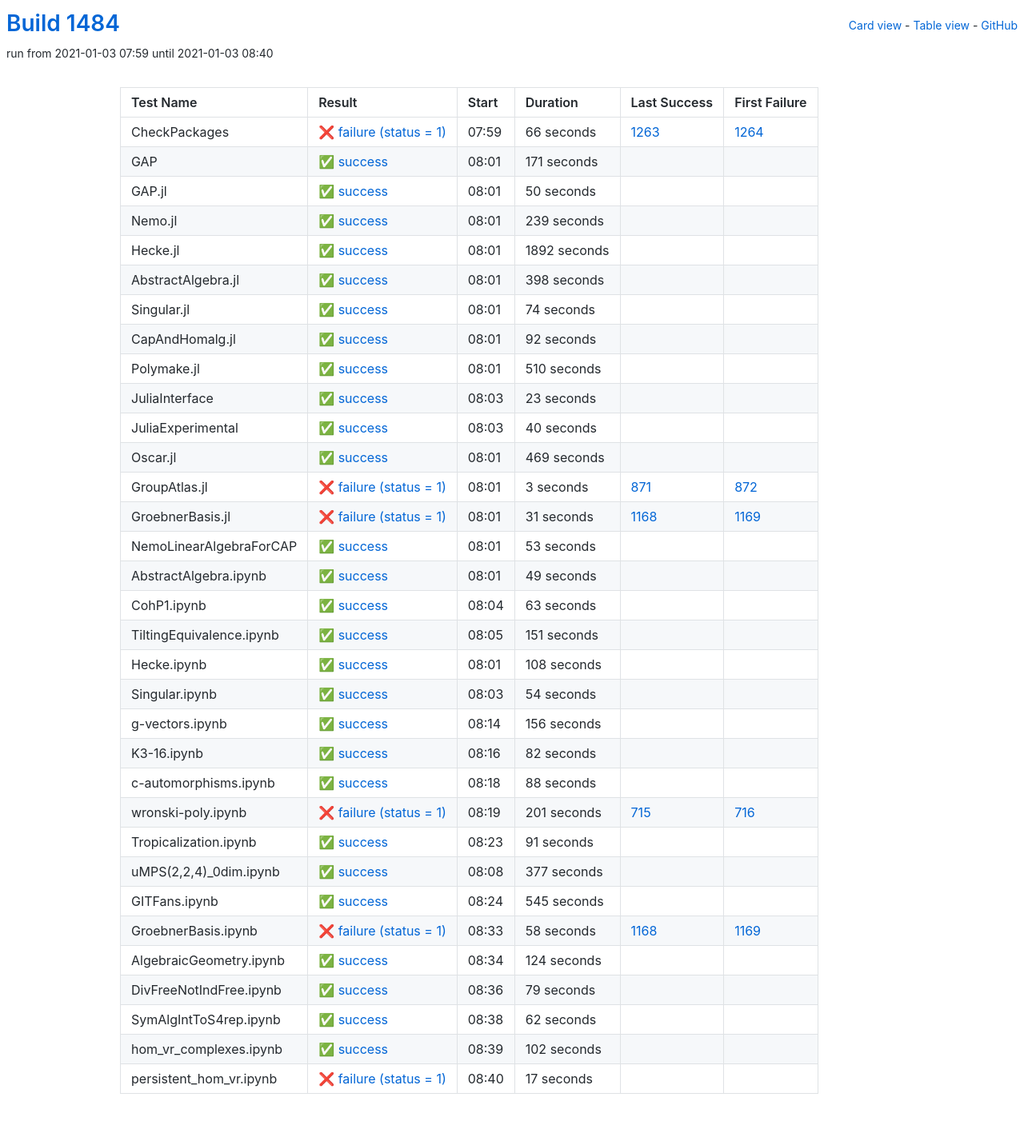
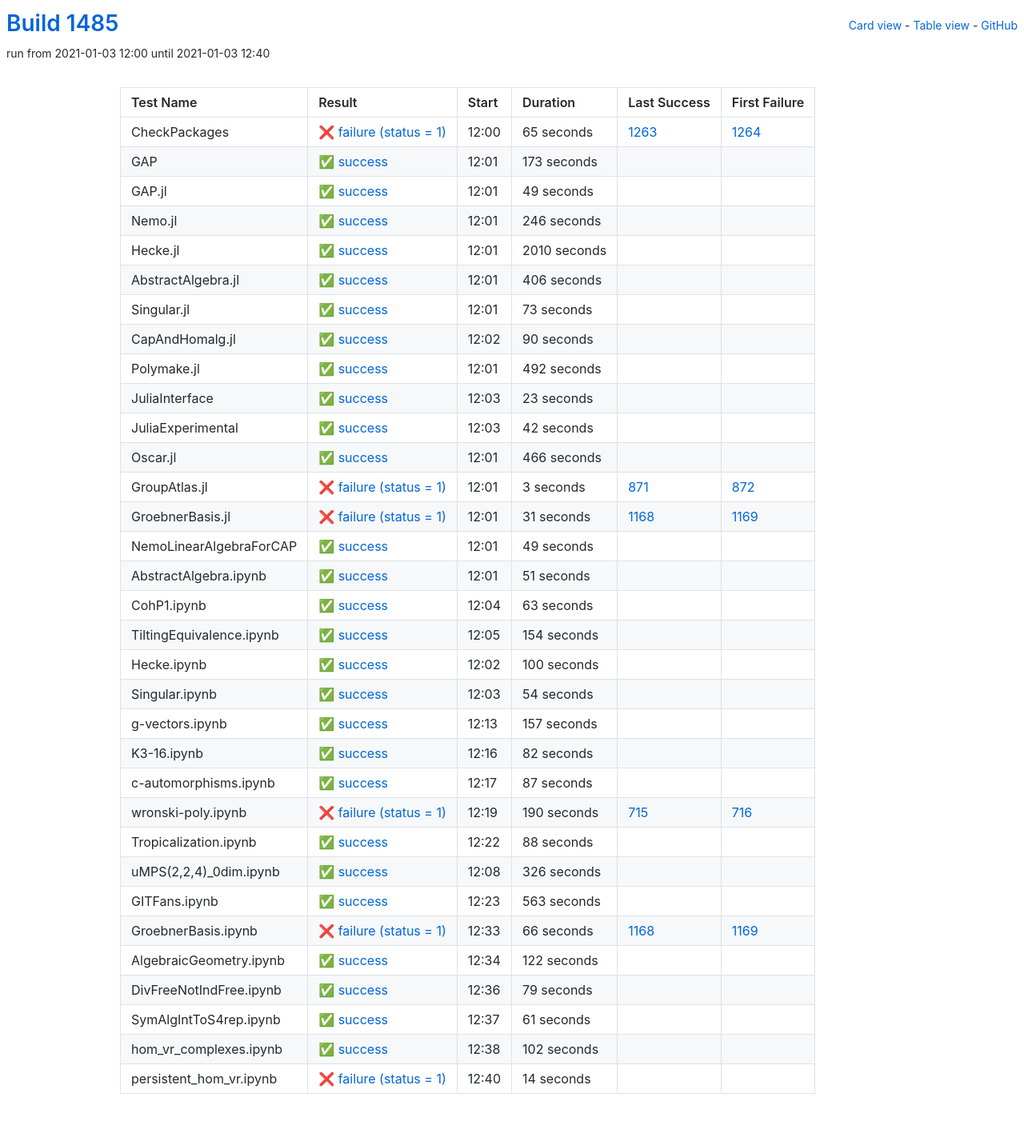
Before and after one commit to oscar-system/oscar-ci-status-stable, a Jekyll site: the page built from table.html, in a window 1280 px wide. Shown: the whole page at 80% size. Built offline with Jekyll 4.4.1, drawn with Linux system fonts in a browser that asks for light colours.

Commit message:
Build #1485

```diff
--- a/_data/ci.yml
+++ b/_data/ci.yml
@@ -1,6 +1,6 @@
 ---
-build: 1484
-build_url: https://oscarci.mathematik.uni-kl.de/job/oscar-stable/1484/
+build: 1485
+build_url: https://oscarci.mathematik.uni-kl.de/job/oscar-stable/1485/
 job: oscar-stable
 organization: oscar-system
 repo: oscar-ci-status-stable
@@ -8,116 +8,116 @@ repourl: https://github.com/oscar-system/oscar-ci-status-stable
 tests:
 - name: CheckPackages
   id: checkpackages
-  log: https://oscarci.mathematik.uni-kl.de/job/oscar-stable/1484/artifact/logs/build-1484/CheckPackages.log
-  start: 2021-01-03 07:59
+  log: https://oscarci.mathematik.uni-kl.de/job/oscar-stable/1485/artifact/logs/build-1485/CheckPackages.log
+  start: 2021-01-03 12:00
   success: false
   exitcode: 1
   status: failure
-  duration: 66
+  duration: 65
   last_success: 1263
   last_success_url: https://oscarci.mathematik.uni-kl.de/job/oscar-stable/1263/
   first_failure: 1264
   first_failure_url: https://oscarci.mathematik.uni-kl.de/job/oscar-stable/1264/
 - name: GAP
   id: gap
-  log: https://oscarci.mathematik.uni-kl.de/job/oscar-stable/1484/artifact/logs/build-1484/GAP.log
-  start: 2021-01-03 08:01
+  log: https://oscarci.mathematik.uni-kl.de/job/oscar-stable/1485/artifact/logs/build-1485/GAP.log
+  start: 2021-01-03 12:01
   success: true
   exitcode: 0
   status: success
-  duration: 171
+  duration: 173
   last_success: false
   last_success_url:
   first_failure: false
   first_failure_url:
 - name: GAP.jl
   id: gap-jl
-  log: https://oscarci.mathematik.uni-kl.de/job/oscar-stable/1484/artifact/logs/build-1484/GAP.jl.log
-  start: 2021-01-03 08:01
+  log: https://oscarci.mathematik.uni-kl.de/job/oscar-stable/1485/artifact/logs/build-1485/GAP.jl.log
+  start: 2021-01-03 12:01
   success: true
   exitcode: 0
   status: success
-  duration: 50
+  duration: 49
   last_success: false
   last_success_url:
   first_failure: false
   first_failure_url:
 - name: Nemo.jl
   id: nemo-jl
-  log: https://oscarci.mathematik.uni-kl.de/job/oscar-stable/1484/artifact/logs/build-1484/Nemo.jl.log
-  start: 2021-01-03 08:01
+  log: https://oscarci.mathematik.uni-kl.de/job/oscar-stable/1485/artifact/logs/build-1485/Nemo.jl.log
+  start: 2021-01-03 12:01
   success: true
   exitcode: 0
   status: success
-  duration: 239
+  duration: 246
   last_success: false
   last_success_url:
   first_failure: false
   first_failure_url:
 - name: Hecke.jl
   id: hecke-jl
-  log: https://oscarci.mathematik.uni-kl.de/job/oscar-stable/1484/artifact/logs/build-1484/Hecke.jl.log
-  start: 2021-01-03 08:01
+  log: https://oscarci.mathematik.uni-kl.de/job/oscar-stable/1485/artifact/logs/build-1485/Hecke.jl.log
+  start: 2021-01-03 12:01
   success: true
   exitcode: 0
   status: success
-  duration: 1892
+  duration: 2010
   last_success: false
   last_success_url:
   first_failure: false
   first_failure_url:
 - name: AbstractAlgebra.jl
   id: abstractalgebra-jl
-  log: https://oscarci.mathematik.uni-kl.de/job/oscar-stable/1484/artifact/logs/build-1484/AbstractAlgebra.jl.log
-  start: 2021-01-03 08:01
+  log: https://oscarci.mathematik.uni-kl.de/job/oscar-stable/1485/artifact/logs/build-1485/AbstractAlgebra.jl.log
+  start: 2021-01-03 12:01
   success: true
   exitcode: 0
   status: success
-  duration: 398
+  duration: 406
   last_success: false
   last_success_url:
   first_failure: false
   first_failure_url:
 - name: Singular.jl
   id: singular-jl
-  log: https://oscarci.mathematik.uni-kl.de/job/oscar-stable/1484/artifact/logs/build-1484/Singular.jl.log
-  start: 2021-01-03 08:01
+  log: https://oscarci.mathematik.uni-kl.de/job/oscar-stable/1485/artifact/logs/build-1485/Singular.jl.log
+  start: 2021-01-03 12:01
   success: true
   exitcode: 0
   status: success
-  duration: 74
+  duration: 73
   last_success: false
   last_success_url:
   first_failure: false
   first_failure_url:
 - name: CapAndHomalg.jl
   id: capandhomalg-jl
-  log: https://oscarci.mathematik.uni-kl.de/job/oscar-stable/1484/artifact/logs/build-1484/CapAndHomalg.jl.log
-  start: 2021-01-03 08:01
+  log: https://oscarci.mathematik.uni-kl.de/job/oscar-stable/1485/artifact/logs/build-1485/CapAndHomalg.jl.log
+  start: 2021-01-03 12:02
   success: true
   exitcode: 0
   status: success
-  duration: 92
+  duration: 90
   last_success: false
   last_success_url:
   first_failure: false
   first_failure_url:
 - name: Polymake.jl
   id: polymake-jl
-  log: https://oscarci.mathematik.uni-kl.de/job/oscar-stable/1484/artifact/logs/build-1484/Polymake.jl.log
-  start: 2021-01-03 08:01
+  log: https://oscarci.mathematik.uni-kl.de/job/oscar-stable/1485/artifact/logs/build-1485/Polymake.jl.log
+  start: 2021-01-03 12:01
   success: true
   exitcode: 0
   status: success
-  duration: 510
+  duration: 492
   last_success: false
   last_success_url:
   first_failure: false
   first_failure_url:
 - name: JuliaInterface
   id: juliainterface
-  log: https://oscarci.mathematik.uni-kl.de/job/oscar-stable/1484/artifact/logs/build-1484/JuliaInterface.log
-  start: 2021-01-03 08:03
+  log: https://oscarci.mathematik.uni-kl.de/job/oscar-stable/1485/artifact/logs/build-1485/JuliaInterface.log
+  start: 2021-01-03 12:03
   success: true
   exitcode: 0
   status: success
@@ -128,32 +128,32 @@ tests:
   first_failure_url:
 - name: JuliaExperimental
   id: juliaexperimental
-  log: https://oscarci.mathematik.uni-kl.de/job/oscar-stable/1484/artifact/logs/build-1484/JuliaExperimental.log
-  start: 2021-01-03 08:03
+  log: https://oscarci.mathematik.uni-kl.de/job/oscar-stable/1485/artifact/logs/build-1485/JuliaExperimental.log
+  start: 2021-01-03 12:03
   success: true
   exitcode: 0
   status: success
-  duration: 40
+  duration: 42
   last_success: false
   last_success_url:
   first_failure: false
   first_failure_url:
 - name: Oscar.jl
   id: oscar-jl
-  log: https://oscarci.mathematik.uni-kl.de/job/oscar-stable/1484/artifact/logs/build-1484/Oscar.jl.log
-  start: 2021-01-03 08:01
+  log: https://oscarci.mathematik.uni-kl.de/job/oscar-stable/1485/artifact/logs/build-1485/Oscar.jl.log
+  start: 2021-01-03 12:01
   success: true
   exitcode: 0
   status: success
-  duration: 469
+  duration: 466
   last_success: false
   last_success_url:
   first_failure: false
   first_failure_url:
 - name: GroupAtlas.jl
   id: groupatlas-jl
-  log: https://oscarci.mathematik.uni-kl.de/job/oscar-stable/1484/artifact/logs/build-1484/GroupAtlas.jl.log
-  start: 2021-01-03 08:01
+  log: https://oscarci.mathematik.uni-kl.de/job/oscar-stable/1485/artifact/logs/build-1485/GroupAtlas.jl.log
+  start: 2021-01-03 12:01
   success: false
   exitcode: 1
   status: failure
@@ -164,8 +164,8 @@ tests:
   first_failure_url: https://oscarci.mathematik.uni-kl.de/job/oscar-stable/872/
 - name: GroebnerBasis.jl
   id: groebnerbasis-jl
-  log: https://oscarci.mathematik.uni-kl.de/job/oscar-stable/1484/artifact/logs/build-1484/GroebnerBasis.jl.log
-  start: 2021-01-03 08:01
+  log: https://oscarci.mathematik.uni-kl.de/job/oscar-stable/1485/artifact/logs/build-1485/GroebnerBasis.jl.log
+  start: 2021-01-03 12:01
   success: false
   exitcode: 1
   status: failure
@@ -176,20 +176,8 @@ tests:
   first_failure_url: https://oscarci.mathematik.uni-kl.de/job/oscar-stable/1169/
 - name: NemoLinearAlgebraForCAP
   id: nemolinearalgebraforcap
-  log: https://oscarci.mathematik.uni-kl.de/job/oscar-stable/1484/artifact/logs/build-1484/NemoLinearAlgebraForCAP.log
-  start: 2021-01-03 08:01
-  success: true
-  exitcode: 0
-  status: success
-  duration: 53
-  last_success: false
-  last_success_url:
-  first_failure: false
-  first_failure_url:
-- name: AbstractAlgebra.ipynb
-  id: abstractalgebra-ipynb
-  log: https://oscarci.mathematik.uni-kl.de/job/oscar-stable/1484/artifact/logs/build-1484/AbstractAlgebra.ipynb.log
-  start: 2021-01-03 08:01
+  log: https://oscarci.mathematik.uni-kl.de/job/oscar-stable/1485/artifact/logs/build-1485/NemoLinearAlgebraForCAP.log
+  start: 2021-01-03 12:01
   success: true
   exitcode: 0
   status: success
@@ -198,10 +186,22 @@ tests:
   last_success_url:
   first_failure: false
   first_failure_url:
+- name: AbstractAlgebra.ipynb
+  id: abstractalgebra-ipynb
+  log: https://oscarci.mathematik.uni-kl.de/job/oscar-stable/1485/artifact/logs/build-1485/AbstractAlgebra.ipynb.log
+  start: 2021-01-03 12:01
+  success: true
+  exitcode: 0
+  status: success
+  duration: 51
+  last_success: false
+  last_success_url:
+  first_failure: false
+  first_failure_url:
 - name: CohP1.ipynb
   id: cohp1-ipynb
-  log: https://oscarci.mathematik.uni-kl.de/job/oscar-stable/1484/artifact/logs/build-1484/CohP1.ipynb.log
-  start: 2021-01-03 08:04
+  log: https://oscarci.mathematik.uni-kl.de/job/oscar-stable/1485/artifact/logs/build-1485/CohP1.ipynb.log
+  start: 2021-01-03 12:04
   success: true
   exitcode: 0
   status: success
@@ -212,32 +212,32 @@ tests:
   first_failure_url:
 - name: TiltingEquivalence.ipynb
   id: tiltingequivalence-ipynb
-  log: https://oscarci.mathematik.uni-kl.de/job/oscar-stable/1484/artifact/logs/build-1484/TiltingEquivalence.ipynb.log
-  start: 2021-01-03 08:05
+  log: https://oscarci.mathematik.uni-kl.de/job/oscar-stable/1485/artifact/logs/build-1485/TiltingEquivalence.ipynb.log
+  start: 2021-01-03 12:05
   success: true
   exitcode: 0
   status: success
-  duration: 151
+  duration: 154
   last_success: false
   last_success_url:
   first_failure: false
   first_failure_url:
 - name: Hecke.ipynb
   id: hecke-ipynb
-  log: https://oscarci.mathematik.uni-kl.de/job/oscar-stable/1484/artifact/logs/build-1484/Hecke.ipynb.log
-  start: 2021-01-03 08:01
+  log: https://oscarci.mathematik.uni-kl.de/job/oscar-stable/1485/artifact/logs/build-1485/Hecke.ipynb.log
+  start: 2021-01-03 12:02
   success: true
   exitcode: 0
   status: success
-  duration: 108
+  duration: 100
   last_success: false
   last_success_url:
   first_failure: false
   first_failure_url:
 - name: Singular.ipynb
   id: singular-ipynb
-  log: https://oscarci.mathematik.uni-kl.de/job/oscar-stable/1484/artifact/logs/build-1484/Singular.ipynb.log
-  start: 2021-01-03 08:03
+  log: https://oscarci.mathematik.uni-kl.de/job/oscar-stable/1485/artifact/logs/build-1485/Singular.ipynb.log
+  start: 2021-01-03 12:03
   success: true
   exitcode: 0
   status: success
@@ -248,20 +248,20 @@ tests:
   first_failure_url:
 - name: g-vectors.ipynb
   id: g-vectors-ipynb
-  log: https://oscarci.mathematik.uni-kl.de/job/oscar-stable/1484/artifact/logs/build-1484/g-vectors.ipynb.log
-  start: 2021-01-03 08:14
+  log: https://oscarci.mathematik.uni-kl.de/job/oscar-stable/1485/artifact/logs/build-1485/g-vectors.ipynb.log
+  start: 2021-01-03 12:13
   success: true
   exitcode: 0
   status: success
-  duration: 156
+  duration: 157
   last_success: false
   last_success_url:
   first_failure: false
   first_failure_url:
 - name: K3-16.ipynb
   id: k3-16-ipynb
-  log: https://oscarci.mathematik.uni-kl.de/job/oscar-stable/1484/artifact/logs/build-1484/K3-16.ipynb.log
-  start: 2021-01-03 08:16
+  log: https://oscarci.mathematik.uni-kl.de/job/oscar-stable/1485/artifact/logs/build-1485/K3-16.ipynb.log
+  start: 2021-01-03 12:16
   success: true
   exitcode: 0
   status: success
@@ -272,8 +272,32 @@ tests:
   first_failure_url:
 - name: c-automorphisms.ipynb
   id: c-automorphisms-ipynb
-  log: https://oscarci.mathematik.uni-kl.de/job/oscar-stable/1484/artifact/logs/build-1484/c-automorphisms.ipynb.log
-  start: 2021-01-03 08:18
+  log: https://oscarci.mathematik.uni-kl.de/job/oscar-stable/1485/artifact/logs/build-1485/c-automorphisms.ipynb.log
+  start: 2021-01-03 12:17
+  success: true
+  exitcode: 0
+  status: success
+  duration: 87
+  last_success: false
+  last_success_url:
+  first_failure: false
+  first_failure_url:
+- name: wronski-poly.ipynb
+  id: wronski-poly-ipynb
+  log: https://oscarci.mathematik.uni-kl.de/job/oscar-stable/1485/artifact/logs/build-1485/wronski-poly.ipynb.log
+  start: 2021-01-03 12:19
+  success: false
+  exitcode: 1
+  status: failure
+  duration: 190
+  last_success: 715
+  last_success_url: https://oscarci.mathematik.uni-kl.de/job/oscar-stable/715/
+  first_failure: 716
+  first_failure_url: https://oscarci.mathematik.uni-kl.de/job/oscar-stable/716/
+- name: Tropicalization.ipynb
+  id: tropicalization-ipynb
+  log: https://oscarci.mathematik.uni-kl.de/job/oscar-stable/1485/artifact/logs/build-1485/Tropicalization.ipynb.log
+  start: 2021-01-03 12:22
   success: true
   exitcode: 0
   status: success
@@ -282,82 +306,58 @@ tests:
   last_success_url:
   first_failure: false
   first_failure_url:
-- name: wronski-poly.ipynb
-  id: wronski-poly-ipynb
-  log: https://oscarci.mathematik.uni-kl.de/job/oscar-stable/1484/artifact/logs/build-1484/wronski-poly.ipynb.log
-  start: 2021-01-03 08:19
-  success: false
-  exitcode: 1
-  status: failure
-  duration: 201
-  last_success: 715
-  last_success_url: https://oscarci.mathematik.uni-kl.de/job/oscar-stable/715/
-  first_failure: 716
-  first_failure_url: https://oscarci.mathematik.uni-kl.de/job/oscar-stable/716/
-- name: Tropicalization.ipynb
-  id: tropicalization-ipynb
-  log: https://oscarci.mathematik.uni-kl.de/job/oscar-stable/1484/artifact/logs/build-1484/Tropicalization.ipynb.log
-  start: 2021-01-03 08:23
+- name: uMPS(2,2,4)_0dim.ipynb
+  id: umps-2-2-4-0dim-ipynb
+  log: https://oscarci.mathematik.uni-kl.de/job/oscar-stable/1485/artifact/logs/build-1485/uMPS-2-2-4-_0dim.ipynb.log
+  start: 2021-01-03 12:08
   success: true
   exitcode: 0
   status: success
-  duration: 91
-  last_success: false
-  last_success_url:
-  first_failure: false
-  first_failure_url:
-- name: uMPS(2,2,4)_0dim.ipynb
-  id: umps-2-2-4-0dim-ipynb
-  log: https://oscarci.mathematik.uni-kl.de/job/oscar-stable/1484/artifact/logs/build-1484/uMPS-2-2-4-_0dim.ipynb.log
-  start: 2021-01-03 08:08
-  success: true
-  exitcode: 0
-  status: success
-  duration: 377
+  duration: 326
   last_success: false
   last_success_url:
   first_failure: false
   first_failure_url:
 - name: GITFans.ipynb
   id: gitfans-ipynb
-  log: https://oscarci.mathematik.uni-kl.de/job/oscar-stable/1484/artifact/logs/build-1484/GITFans.ipynb.log
-  start: 2021-01-03 08:24
+  log: https://oscarci.mathematik.uni-kl.de/job/oscar-stable/1485/artifact/logs/build-1485/GITFans.ipynb.log
+  start: 2021-01-03 12:23
   success: true
   exitcode: 0
   status: success
-  duration: 545
+  duration: 563
   last_success: false
   last_success_url:
   first_failure: false
   first_failure_url:
 - name: GroebnerBasis.ipynb
   id: groebnerbasis-ipynb
-  log: https://oscarci.mathematik.uni-kl.de/job/oscar-stable/1484/artifact/logs/build-1484/GroebnerBasis.ipynb.log
-  start: 2021-01-03 08:33
+  log: https://oscarci.mathematik.uni-kl.de/job/oscar-stable/1485/artifact/logs/build-1485/GroebnerBasis.ipynb.log
+  start: 2021-01-03 12:33
   success: false
   exitcode: 1
   status: failure
-  duration: 58
+  duration: 66
   last_success: 1168
   last_success_url: https://oscarci.mathematik.uni-kl.de/job/oscar-stable/1168/
   first_failure: 1169
   first_failure_url: https://oscarci.mathematik.uni-kl.de/job/oscar-stable/1169/
 - name: AlgebraicGeometry.ipynb
   id: algebraicgeometry-ipynb
-  log: https://oscarci.mathematik.uni-kl.de/job/oscar-stable/1484/artifact/logs/build-1484/AlgebraicGeometry.ipynb.log
-  start: 2021-01-03 08:34
+  log: https://oscarci.mathematik.uni-kl.de/job/oscar-stable/1485/artifact/logs/build-1485/AlgebraicGeometry.ipynb.log
+  start: 2021-01-03 12:34
   success: true
   exitcode: 0
   status: success
-  duration: 124
+  duration: 122
   last_success: false
   last_success_url:
   first_failure: false
   first_failure_url:
 - name: DivFreeNotIndFree.ipynb
   id: divfreenotindfree-ipynb
-  log: https://oscarci.mathematik.uni-kl.de/job/oscar-stable/1484/artifact/logs/build-1484/DivFreeNotIndFree.ipynb.log
-  start: 2021-01-03 08:36
+  log: https://oscarci.mathematik.uni-kl.de/job/oscar-stable/1485/artifact/logs/build-1485/DivFreeNotIndFree.ipynb.log
+  start: 2021-01-03 12:36
   success: true
   exitcode: 0
   status: success
@@ -368,20 +368,20 @@ tests:
   first_failure_url:
 - name: SymAlgIntToS4rep.ipynb
   id: symalginttos4rep-ipynb
-  log: https://oscarci.mathematik.uni-kl.de/job/oscar-stable/1484/artifact/logs/build-1484/SymAlgIntToS4rep.ipynb.log
-  start: 2021-01-03 08:38
+  log: https://oscarci.mathematik.uni-kl.de/job/oscar-stable/1485/artifact/logs/build-1485/SymAlgIntToS4rep.ipynb.log
+  start: 2021-01-03 12:37
   success: true
   exitcode: 0
   status: success
-  duration: 62
+  duration: 61
   last_success: false
   last_success_url:
   first_failure: false
   first_failure_url:
 - name: hom_vr_complexes.ipynb
   id: hom-vr-complexes-ipynb
-  log: https://oscarci.mathematik.uni-kl.de/job/oscar-stable/1484/artifact/logs/build-1484/hom_vr_complexes.ipynb.log
-  start: 2021-01-03 08:39
+  log: https://oscarci.mathematik.uni-kl.de/job/oscar-stable/1485/artifact/logs/build-1485/hom_vr_complexes.ipynb.log
+  start: 2021-01-03 12:38
   success: true
   exitcode: 0
   status: success
@@ -392,12 +392,12 @@ tests:
   first_failure_url:
 - name: persistent_hom_vr.ipynb
   id: persistent-hom-vr-ipynb
-  log: https://oscarci.mathematik.uni-kl.de/job/oscar-stable/1484/artifact/logs/build-1484/persistent_hom_vr.ipynb.log
-  start: 2021-01-03 08:40
+  log: https://oscarci.mathematik.uni-kl.de/job/oscar-stable/1485/artifact/logs/build-1485/persistent_hom_vr.ipynb.log
+  start: 2021-01-03 12:40
   success: false
   exitcode: 1
   status: failure
-  duration: 17
+  duration: 14
   last_success: false
   last_success_url:
   first_failure: false
```
Also changed, not shown: README.md.
